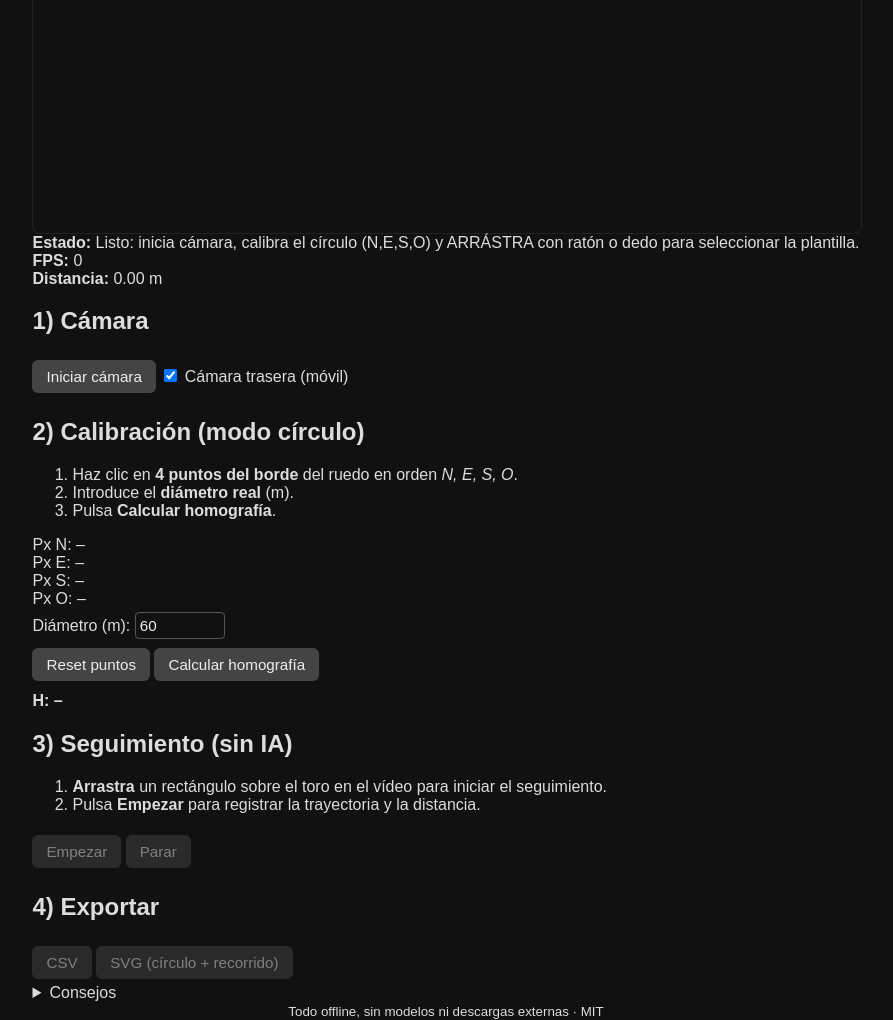
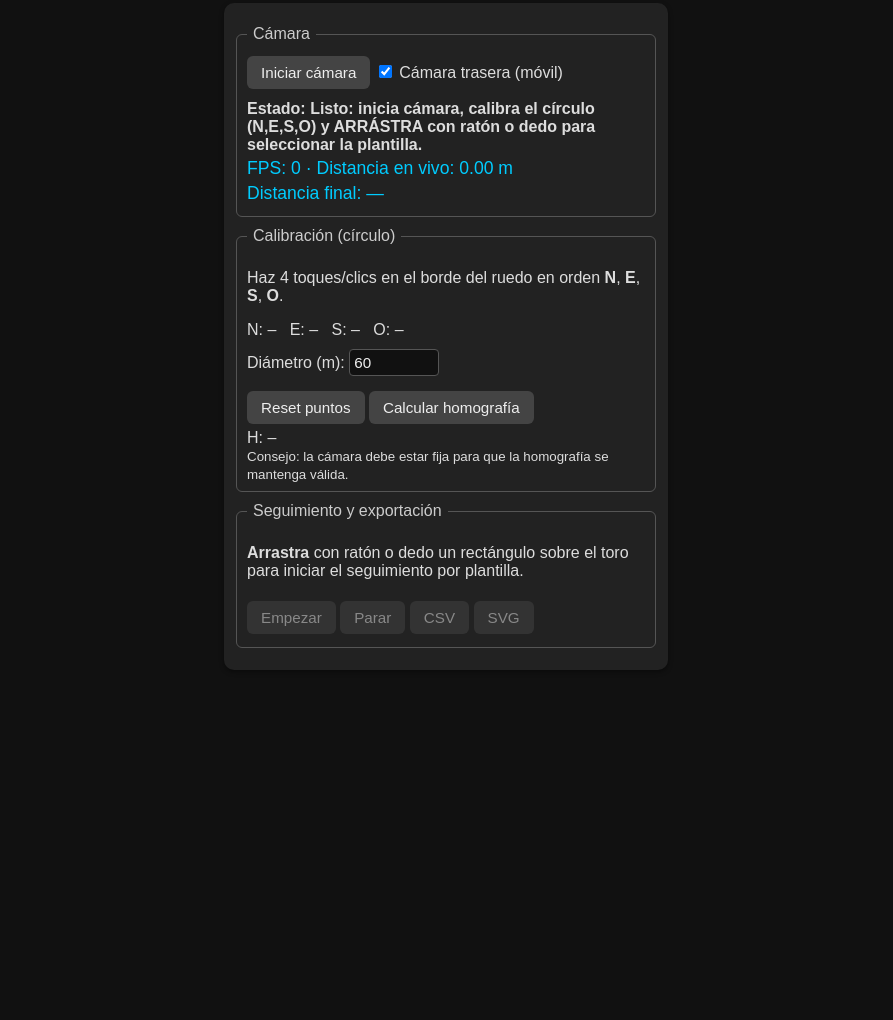
Before and after one commit to carlostechnology/bull-tracker, a plain HTML site: page index.html in a window 1280 px wide. Shown: the part 218-1238 px from the top of the page, without its empty margins (194-1087 px from the left). After the commit the page ends 900 px from the top, so only its background shows below. Drawn offline with Linux system fonts and the light colour scheme.

Commit message:
Update index.html
cálculo distancia

```diff
--- a/index.html
+++ b/index.html
@@ -3,91 +3,47 @@
 <head>
   <meta charset="utf-8">
   <meta name="viewport" content="width=device-width, initial-scale=1" />
-  <title>Bull Tracker — Sin IA (Plantilla)</title>
+  <title>Bull Tracker — Sin IA</title>
   <link rel="stylesheet" href="styles.css" />
 </head>
 <body>
-  <header>
-    <h1>Bull Distance Tracker — <span class="tag">Sin IA</span> (seguimiento por plantilla)</h1>
-  </header>
+  <h1>Bull Distance Tracker — Sin IA (móvil + PC)</h1>
 
-  <main>
-    <section id="left">
-      <div class="video-wrap">
+  <div id="container">
     <video id="video" autoplay playsinline muted></video>
     <canvas id="overlay"></canvas>
   </div>
-      <div id="hud">
-        <div><strong>Estado:</strong> <span id="status">Inicializando…</span></div>
-        <div><strong>FPS:</strong> <span id="fps">0</span></div>
-        <div><strong>Distancia:</strong> <span id="distance">0.00</span> m</div>
-      </div>
-    </section>
 
-    <section id="right">
-      <div class="panel">
-        <h2>1) Cámara</h2>
+  <div id="controls">
+    <fieldset>
+      <legend>Cámara</legend>
       <button id="btnStart">Iniciar cámara</button>
       <label><input type="checkbox" id="chkBackCam" checked> Cámara trasera (móvil)</label>
-      </div>
+      <div class="status">Estado: <span id="status">Esperando…</span></div>
+      <div class="readout">FPS: <span id="fps">0</span> · Distancia en vivo: <span id="distance">0.00</span> m</div>
+      <div class="readout final">Distancia final: <span id="finalDistance">—</span></div>
+    </fieldset>
 
-      <div class="panel">
-        <h2>2) Calibración (modo círculo)</h2>
-        <ol>
-          <li>Haz clic en <strong>4 puntos del borde</strong> del ruedo en orden <em>N, E, S, O</em>.</li>
-          <li>Introduce el <strong>diámetro real</strong> (m).</li>
-          <li>Pulsa <strong>Calcular homografía</strong>.</li>
-        </ol>
-        <div class="grid">
-          <div>Px N: <span id="cN">–</span></div>
-          <div>Px E: <span id="cE">–</span></div>
-          <div>Px S: <span id="cS">–</span></div>
-          <div>Px O: <span id="cW">–</span></div>
-        </div>
-        <div>Diámetro (m): <input id="diam" type="number" step="0.01" value="60"></div>
-        <div class="row">
+    <fieldset>
+      <legend>Calibración (círculo)</legend>
+      <p>Haz 4 toques/clics en el borde del ruedo en orden <strong>N</strong>, <strong>E</strong>, <strong>S</strong>, <strong>O</strong>.</p>
+      <div>N: <span id="cN">–</span> &nbsp; E: <span id="cE">–</span> &nbsp; S: <span id="cS">–</span> &nbsp; O: <span id="cW">–</span></div>
+      <label>Diámetro (m): <input id="diam" type="number" step="0.01" value="60"></label><br/>
       <button id="btnResetPts">Reset puntos</button>
       <button id="btnComputeH">Calcular homografía</button>
-        </div>
-        <div class="status small">H: <span id="Hval">–</span></div>
-      </div>
+      <div>H: <span id="Hval">–</span></div>
+      <small>Consejo: la cámara debe estar fija para que la homografía se mantenga válida.</small>
+    </fieldset>
 
-      <div class="panel">
-        <h2>3) Seguimiento (sin IA)</h2>
-        <ol>
-          <li><strong>Arrastra</strong> un rectángulo sobre el toro en el vídeo para iniciar el seguimiento.</li>
-          <li>Pulsa <strong>Empezar</strong> para registrar la trayectoria y la distancia.</li>
-        </ol>
-        <div class="row">
+    <fieldset>
+      <legend>Seguimiento y exportación</legend>
+      <p><strong>Arrastra</strong> con ratón o dedo un rectángulo sobre el toro para iniciar el seguimiento por plantilla.</p>
       <button id="btnStartRun" disabled>Empezar</button>
       <button id="btnStopRun" disabled>Parar</button>
+      <button id="btnDownloadCSV" disabled>CSV</button>
+      <button id="btnDownloadSVG" disabled>SVG</button>
+    </fieldset>
   </div>
-      </div>
-
-      <div class="panel">
-        <h2>4) Exportar</h2>
-        <div class="row">
-          <button id="btnDownloadCSV" disabled>CSV</button>
-          <button id="btnDownloadSVG" disabled>SVG (círculo + recorrido)</button>
-        </div>
-      </div>
-
-      <div class="panel small">
-        <details>
-          <summary>Consejos</summary>
-          <ul>
-            <li>Cámara <strong>fija</strong> y buena luz → mejor seguimiento.</li>
-            <li>Si se pierde el objetivo, vuelve a <em>arrastrar</em> una plantilla nueva.</li>
-            <li>La línea del ruedo se dibuja como <strong>elipse</strong> (proyección del círculo real).</li>
-          </ul>
-        </details>
-      </div>
-    </section>
-  </main>
-
-  <footer>
-    <small>Todo offline, sin modelos ni descargas externas · MIT</small>
-  </footer>
 
   <script type="module" src="homography.js"></script>
   <script type="module" src="tracker.js"></script>
```
Lines whose indentation alone changed are shown as unchanged.
